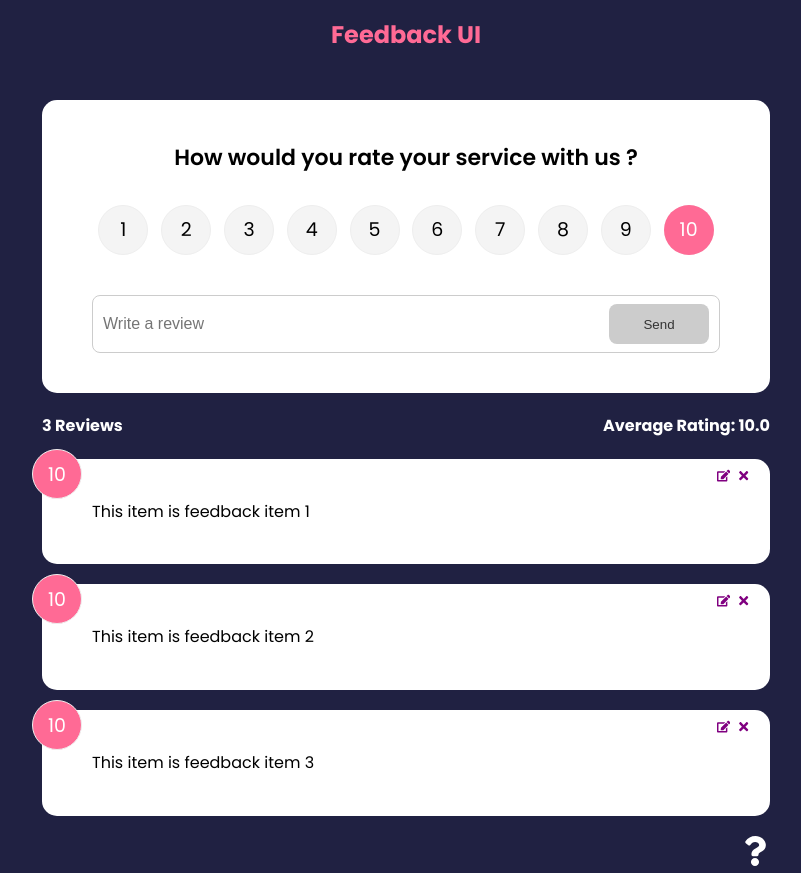
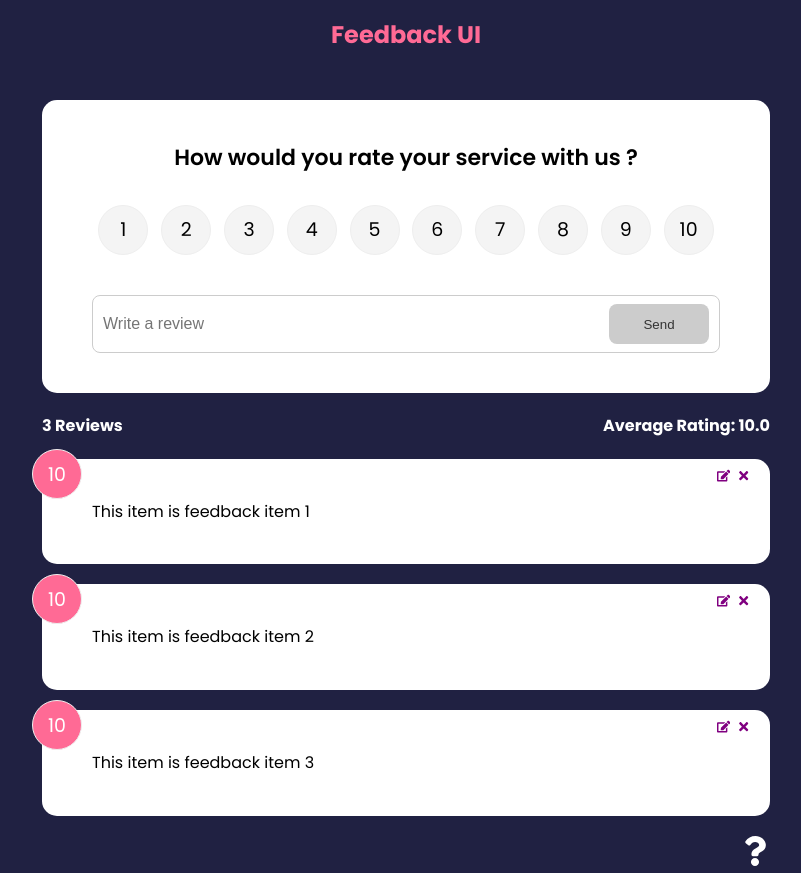
Before and after one commit to lvvNikolas/feed-back-app, a React (Create React App) app: page / in a window 1280 px wide. Shown: the whole page, without its empty margins (234-1035 px from the left). Built offline with nearby package versions, Linux system fonts and the light colour scheme.

Commit message:
section 6 lesson 005

```diff
--- a/src/components/FeedbackForm.jsx
+++ b/src/components/FeedbackForm.jsx
@@ -1,5 +1,5 @@
 import React from 'react'
-import {useState, useContext} from 'react'
+import {useState, useContext, useEffect} from 'react'
 import RatingSelect from './RatingSelect'
 import Card from './shared/Card'
 import Button from './shared/Button'
@@ -11,7 +11,15 @@
     const [btnDisabled, setBtnDisabled] = useState(true)
     const [message, setMessage] = useState('')
 
-    const {addFeedback} = useContext(FeedbackContext)
+    const {addFeedback, feedbackEdit} = useContext(FeedbackContext)
+
+    useEffect(() => {
+     if(feedbackEdit.edit === true){
+         setBtnDisabled(false)
+         setText(feedbackEdit.item.text)
+         setRating(feedbackEdit.item.rating)
+     }
+    },[feedbackEdit])
 
 
     const handleTextChange = (e) => {
--- a/src/components/RatingSelect.jsx
+++ b/src/components/RatingSelect.jsx
@@ -1,8 +1,16 @@
 import React from 'react'
-import {useState} from 'react'
+import {useState, useContext, useEffect} from 'react'
+import FeedbackContext from '../context/FeedbackContext'
 
 function RatingSelect(select) {
     const [selected, setSelected] = useState(10)
+
+    const {feedbackEdit} = useContext(FeedbackContext)
+
+    useEffect(() => {
+      setSelected(feedbackEdit.item.rating)
+
+    }, [feedbackEdit])
 
     const handleChange = (e) => {
         setSelected( +e.currentTarget.value)
--- a/src/context/FeedbackContext.js
+++ b/src/context/FeedbackContext.js
@@ -50,7 +50,8 @@
         feedback,
         deleteFeedback,
         addFeedback,
-        editFeedback
+        editFeedback,
+        feedbackEdit,
 
     }}>
         {children}
```
